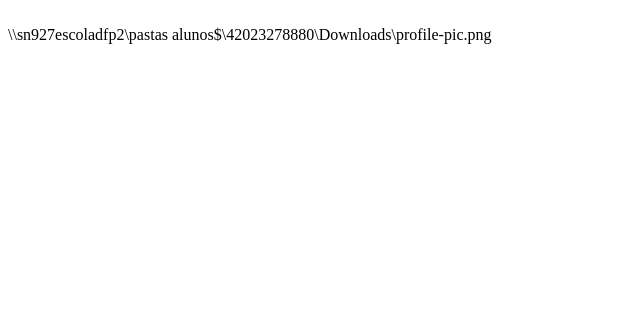
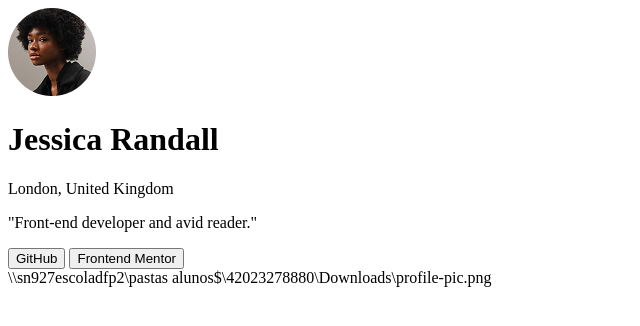
Before and after one commit to rayssamarques08/Bio, a plain HTML site: page index.html in a window 1280 px wide. Shown: the whole page, without its empty margins (0-640 px from the left). Drawn offline with Linux system fonts and the light colour scheme.

Commit message:
Init Layout

```diff
--- a/index.html
+++ b/index.html
@@ -7,10 +7,20 @@
     <link rel="stylesheet" href="style.css">
 </head>
 <body>
-    <main class = </main>
-    <div>
-        <img src="" alt="">
-    </div>
+    <main class = "container">
+<img src="profile-pic.png" alt="Foto de perfil">
+<h1>Jessica Randall</h1>
+<p>London, United Kingdom</p>
+<p>"Front-end developer and avid reader."</p>
+<button>
+    GitHub
+</button>
+<button>
+    Frontend Mentor
+</button>
 
+
+
+    </main>
 </body>
 </html>\\sn927escoladfp2\pastas alunos$\42023278880\Downloads\profile-pic.png
```
